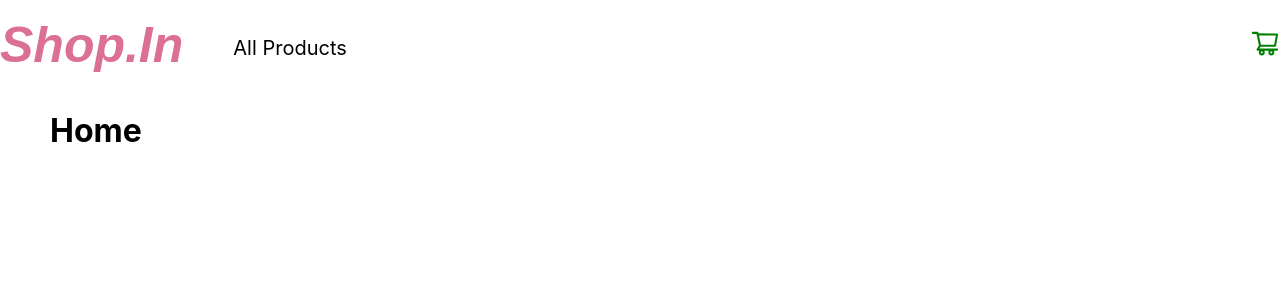
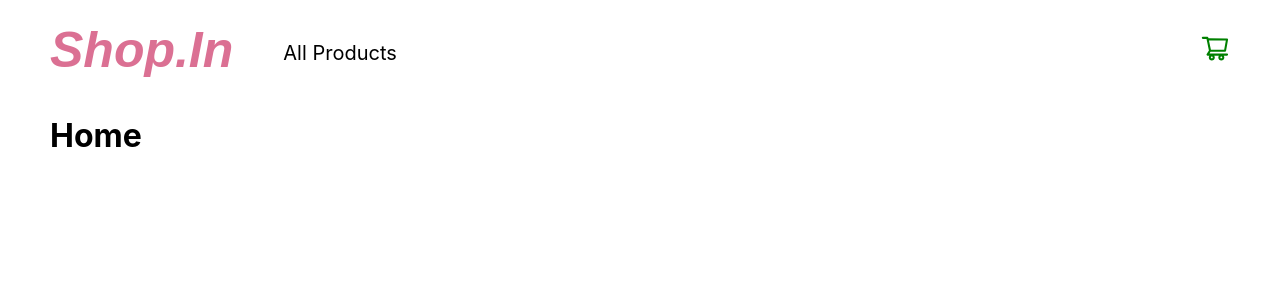
Before and after one commit to abdulsagheer/shop-in, a React (Create React App) app: page / in a window 1280 px wide. Shown: the top 300 px of the page. Built offline with nearby package versions, Linux system fonts and the light colour scheme.

Commit message:
Added some margin to navbar

```diff
--- a/src/components/HeaderNavigation/style.css
+++ b/src/components/HeaderNavigation/style.css
@@ -4,6 +4,7 @@
   height: 70px;
   padding-top: 10px;
   padding-bottom: 10px;
+  margin: 5px 50px;
 }
 
 .header-nav-container .nav-item {
```
